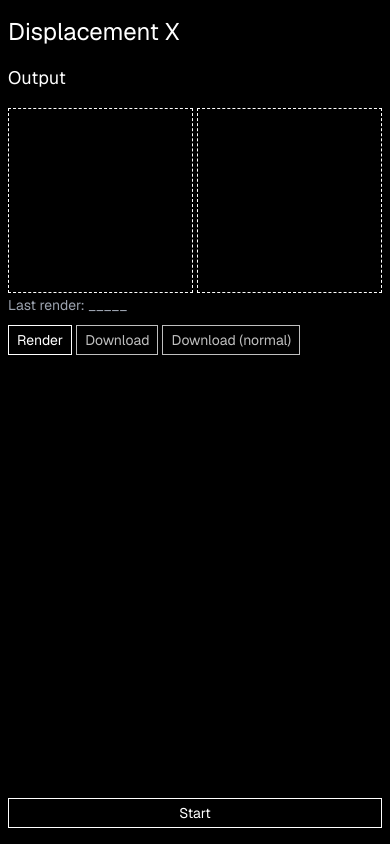
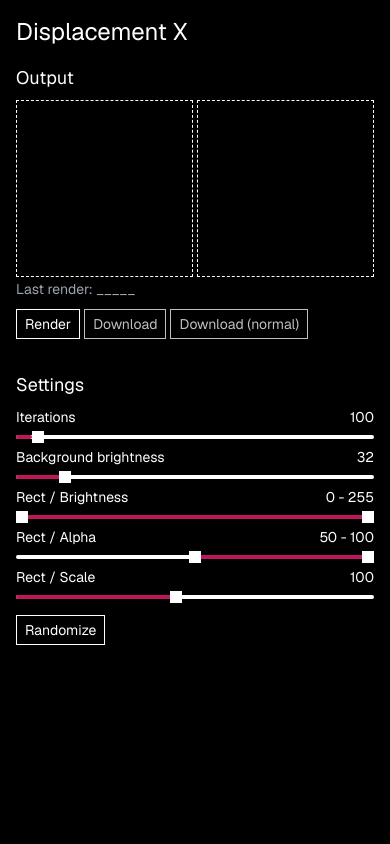
Before and after one commit to satelllte/displacementx, a Next.js app: page / in a window 390 px wide. Built offline with nearby package versions, Linux system fonts and the light colour scheme.

Commit message:
simplify layout

```diff
--- a/package.json
+++ b/package.json
@@ -17,7 +17,6 @@
     "next": "14.0.1",
     "react": "18.2.0",
     "react-dom": "18.2.0",
-    "vaul": "0.7.7",
     "zustand": "4.4.6"
   },
   "devDependencies": {
--- a/src/components/pages/Generator/Generator.tsx
+++ b/src/components/pages/Generator/Generator.tsx
@@ -1,12 +1,20 @@
-import {GeneratorLayout} from './GeneratorLayout';
 import {CanvasSection} from './CanvasSection';
 import {SettingsSection} from './SettingsSection';
 
 export function Generator() {
   return (
-    <GeneratorLayout
-      sectionL={<CanvasSection />}
-      sectionR={<SettingsSection />}
-    />
+    <div className='mx-auto max-w-screen-2xl'>
+      <header className='p-4'>
+        <h1 className='select-none text-2xl sm:text-3xl'>Displacement X</h1>
+      </header>
+      <main className='flex flex-col gap-8 px-4 pb-4 md:flex-row md:gap-4'>
+        <div className='relative flex-[3]'>
+          <CanvasSection />
+        </div>
+        <div className='relative flex-[2]'>
+          <SettingsSection />
+        </div>
+      </main>
+    </div>
   );
 }
--- a/src/components/pages/Generator/GeneratorLayout.tsx
+++ /dev/null
@@ -1,27 +0,0 @@
-import {Button} from '@/components/ui/Button';
-import {Drawer} from '@/components/ui/Drawer';
-
-type GeneratorLayoutProps = {
-  readonly sectionL: React.ReactNode;
-  readonly sectionR: React.ReactNode;
-};
-
-export function GeneratorLayout({sectionL, sectionR}: GeneratorLayoutProps) {
-  return (
-    <div
-      className='fixed inset-0 mx-auto flex max-w-7xl flex-col'
-      vaul-drawer-wrapper='' // eslint-disable-line react/no-unknown-property
-    >
-      <header className='px-2 py-4'>
-        <h1 className='select-none text-2xl sm:text-3xl'>Displacement X</h1>
-      </header>
-      <main className='flex flex-1 gap-2 px-2 pb-2'>
-        <div className='relative flex-1'>{sectionL}</div>
-        <div className='relative flex-1 max-md:hidden'>{sectionR}</div>
-      </main>
-      <div className='flex items-center justify-center px-2 pb-4 pt-2 md:hidden'>
-        <Drawer trigger={<Button fullWidth>Start</Button>}>{sectionR}</Drawer>
-      </div>
-    </div>
-  );
-}
--- a/src/components/pages/Generator/SectionTitle.tsx
+++ b/src/components/pages/Generator/SectionTitle.tsx
@@ -3,5 +3,5 @@ type SectionTitleProps = {
 };
 
 export function SectionTitle({children}: SectionTitleProps) {
-  return <h2 className='pb-4 text-lg'>{children}</h2>;
+  return <h2 className='pb-2 text-lg'>{children}</h2>;
 }
--- a/src/components/pages/Generator/SettingsSection/SettingsSection.tsx
+++ b/src/components/pages/Generator/SettingsSection/SettingsSection.tsx
@@ -73,7 +73,7 @@ export function SettingsSection() {
         value={rectScale}
         setValue={setRectScale}
       />
-      <div className='pt-8'>
+      <div className='pt-2'>
         <Button onClick={randomize}>Randomize</Button>
       </div>
     </section>
--- a/src/components/ui/Drawer/Drawer.tsx
+++ /dev/null
@@ -1,27 +0,0 @@
-'use client';
-
-import {Drawer as VaulDrawer} from 'vaul';
-
-type DrawerProps = {
-  readonly trigger: React.ReactNode;
-  readonly children: React.ReactNode;
-};
-
-export function Drawer({trigger, children}: DrawerProps) {
-  return (
-    <VaulDrawer.Root shouldScaleBackground>
-      <VaulDrawer.Trigger asChild>{trigger}</VaulDrawer.Trigger>
-      <VaulDrawer.Portal>
-        <VaulDrawer.Overlay className='fixed inset-0 bg-black/40' />
-        <VaulDrawer.Content className='fixed inset-x-0 bottom-0 mt-24 flex h-[85%] flex-col rounded-t-[10px] bg-zinc-950'>
-          <div className='flex-1 overflow-auto rounded-t-[10px] bg-zinc-950 p-4'>
-            <div className='absolute inset-x-0 top-0 mx-auto flex h-8 items-center justify-center rounded-t-[10px] bg-zinc-950/80'>
-              <div className='h-1.5 w-12 shrink-0 rounded-full bg-zinc-300' />
-            </div>
-            <div className='mx-auto mt-8'>{children}</div>
-          </div>
-        </VaulDrawer.Content>
-      </VaulDrawer.Portal>
-    </VaulDrawer.Root>
-  );
-}
--- a/src/components/ui/Drawer/index.ts
+++ /dev/null
@@ -1 +0,0 @@
-export {Drawer} from './Drawer';
```
Also changed, not shown: 1 other file (tests, documents, lock files or other folders).
